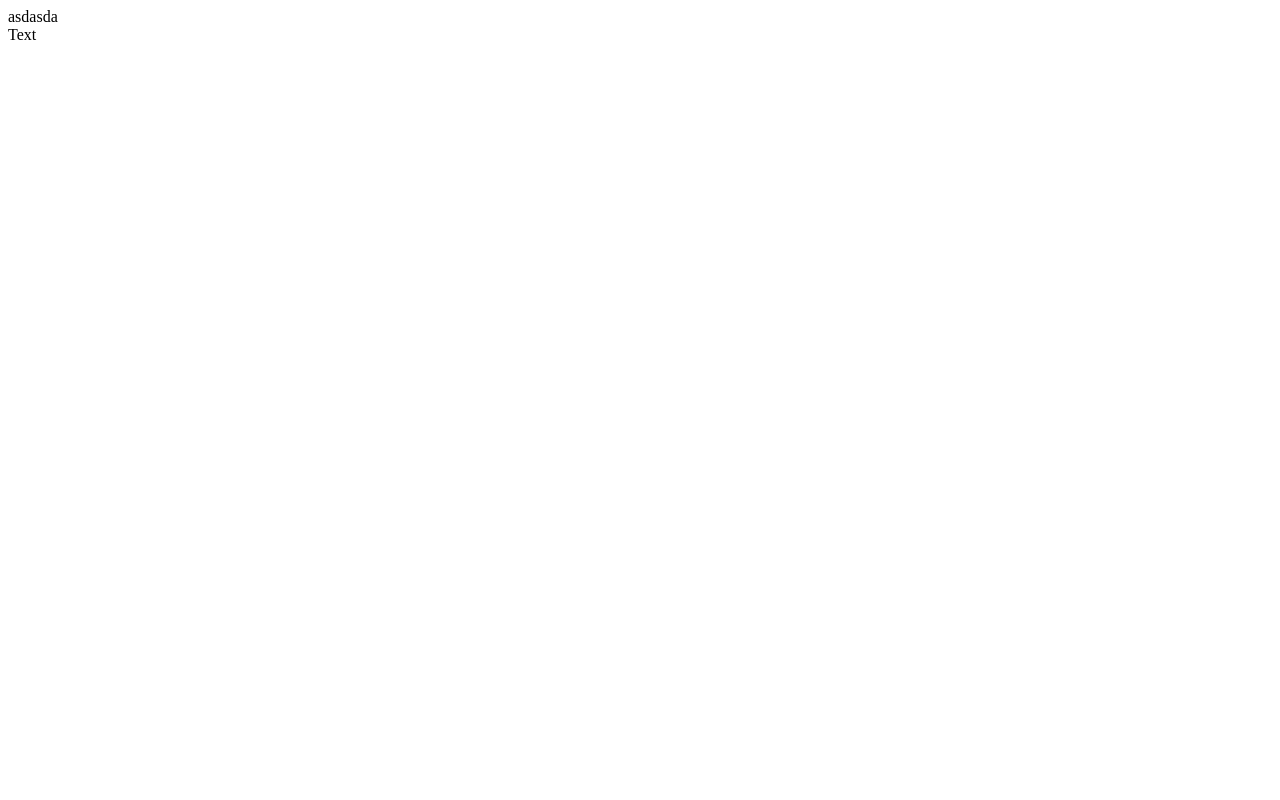
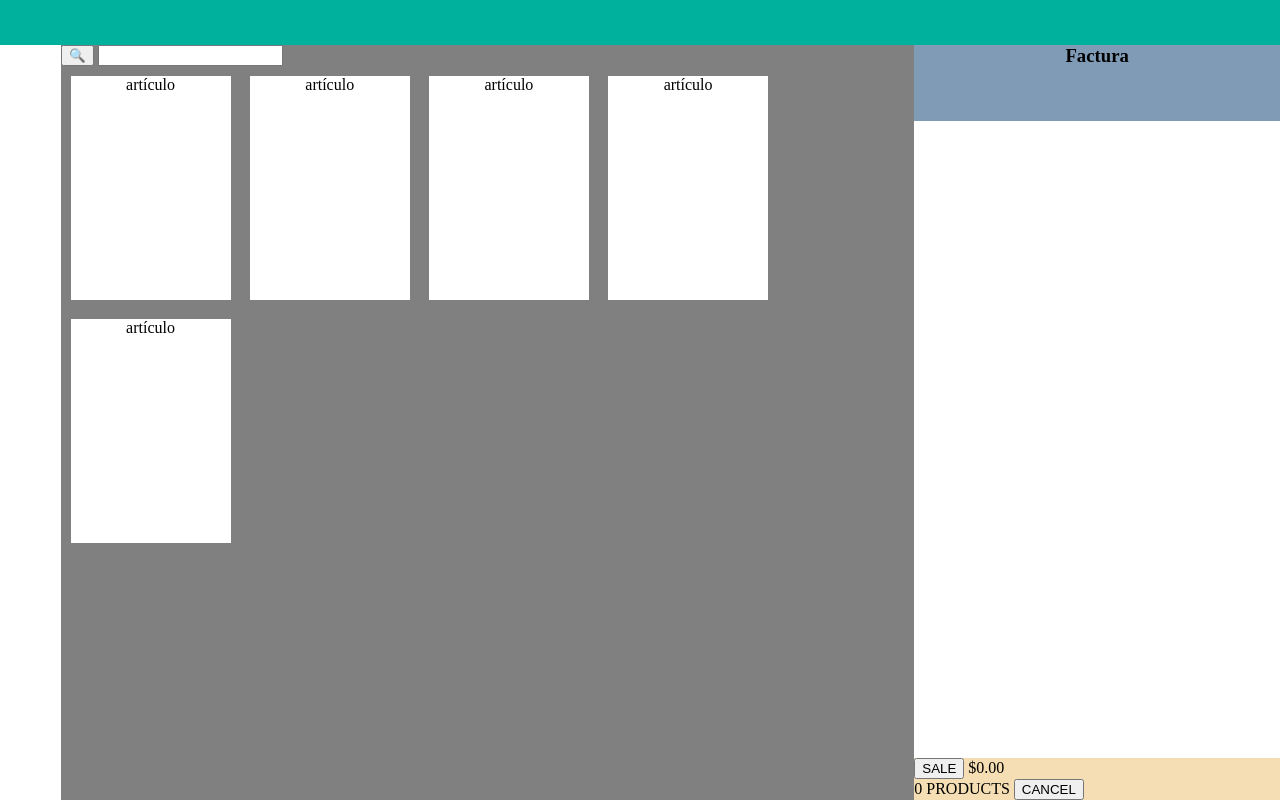
Before and after one commit to CaponAF/Css-Y-Html, a plain HTML site: page index.html in a window 1280 px wide. Drawn offline with Linux system fonts and the light colour scheme.

Commit message:
Add files via upload

```diff
--- a/index.html
+++ b/index.html
@@ -1,3 +1,53 @@
-asdasda<div class="progress">
-    <div class="progress-bar progress-bar-striped bg-primary" style="width: 25%" role="progressbar" aria-valuenow="25" aria-valuemin="0" aria-valuemax="100">Text</div>
-</div>
+<html lang="en">
+
+<head>
+    <meta charset="UTF-8">
+    <meta http-equiv="X-UA-Compatible" content="IE-edge">
+    <title>Página</title>
+    <link href="style.css" rel="stylesheet" type="text/css">
+</head>
+
+<body>
+    <div class="container_body">
+        <nav></nav>
+        <div class="container_main">
+            <aside id="index">
+            </aside>
+            <main>
+                <section id="search">
+                    <button id="buscar">
+                        🔍
+                     </button>
+                    <input type ="text" id= "input">
+                </section>
+                <section id="products">
+                    <article>artículo</article>
+                    <article>artículo</article>
+                    <article>artículo</article>
+                    <article>artículo</article>
+                    <article>artículo</article>
+
+
+
+                </section>
+            </main>
+            <aside id="telediendaxd">
+                <h3 id = "fac"> Factura </h3>
+                <footer>
+                    <div id="sale_botton">
+                        <button>SALE</button>
+                        <span>$0.00</span>
+                    </div>
+                    <div id="cancel_sale">
+                        <span>0 PRODUCTS</span>
+                        <button>CANCEL</button>
+                    </div>
+                </footer>
+
+            </aside>
+
+        </div>
+    </div>
+</body>
+
+</html>
--- /dev/null
+++ b/style.css
@@ -0,0 +1,81 @@
+*{
+    box-sizing: border-box;
+
+}
+
+html,body{
+    height: 100%;
+    margin: 0;
+    padding: 0;
+}
+
+
+nav{
+    background-color: #00b19d;
+    height: 3rem;
+}
+
+.container_body{
+    display: flex;
+    flex-flow: column;
+    height: 100%;
+    /* border: 1px solid red; */
+}
+.container_main{
+    display: flex;
+    flex-flow: row;
+    height: 100%;
+    /* border: 1px solid red; */
+}
+#index{
+    background-color: ffffff;
+    width: 4rem;
+    height: 100%;
+}
+main{
+    height: 100%;
+    background-color: grey;
+    flex-grow: 1;
+}
+
+
+#telediendaxd{
+    background-color: #ffffff;
+    height: 100%;
+    width: 30%;
+    flex-flow:column;
+    display: flex;
+
+}
+#teletiendaxd    h3{
+    margin: 0;
+}
+footer{
+    background-color: wheat;
+    position: fixed;
+    bottom: 0rem;
+    width: 100%;
+
+}
+article{
+
+
+    width: 10rem;
+    height: 14rem;
+    margin: 0.6rem;
+    background-color: white;
+    text-align: center;
+
+ }
+
+ #products {
+    display: flex;
+    flex-wrap: wrap;
+    position: relative;
+}
+#fac {
+    margin-top: 0;
+background-color: #809bb6;
+height: 10%;
+text-align: center;
+}
```
